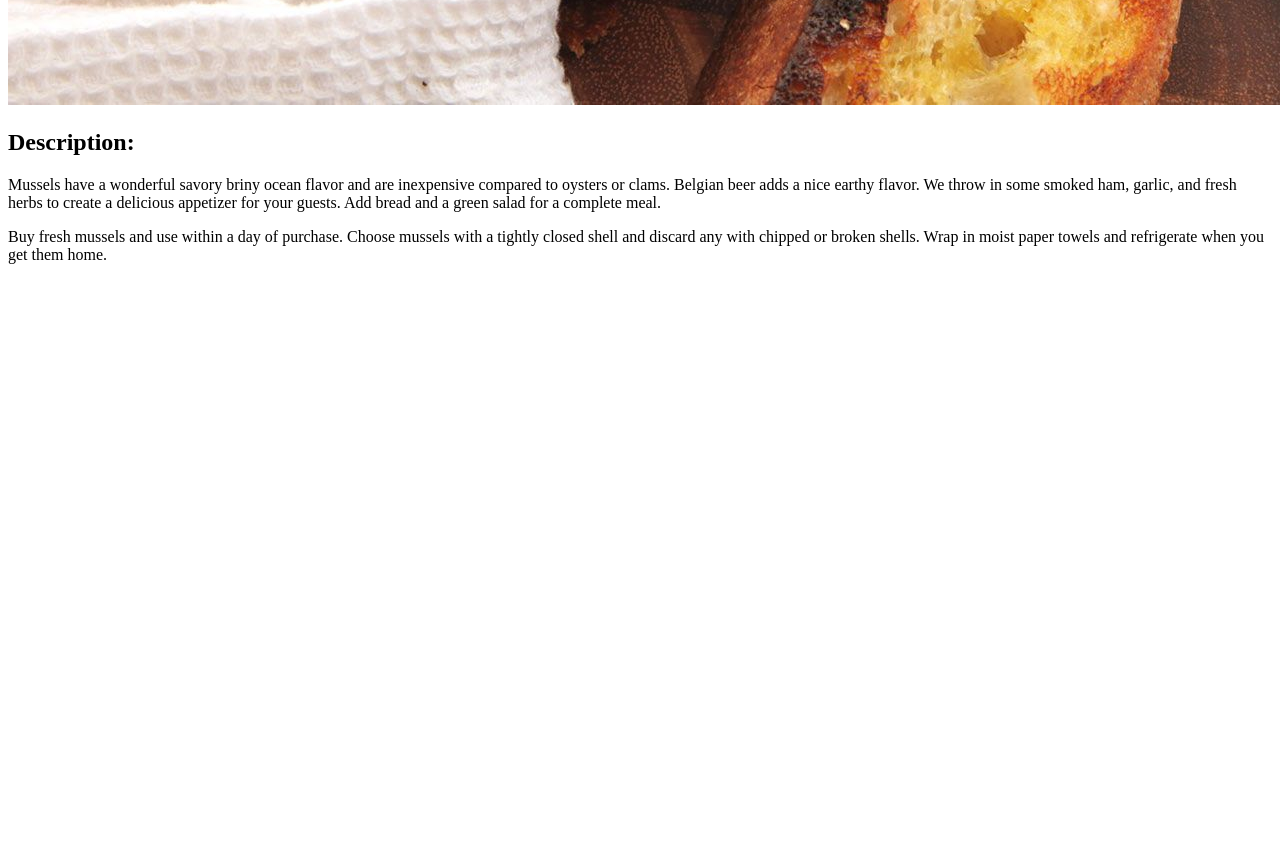
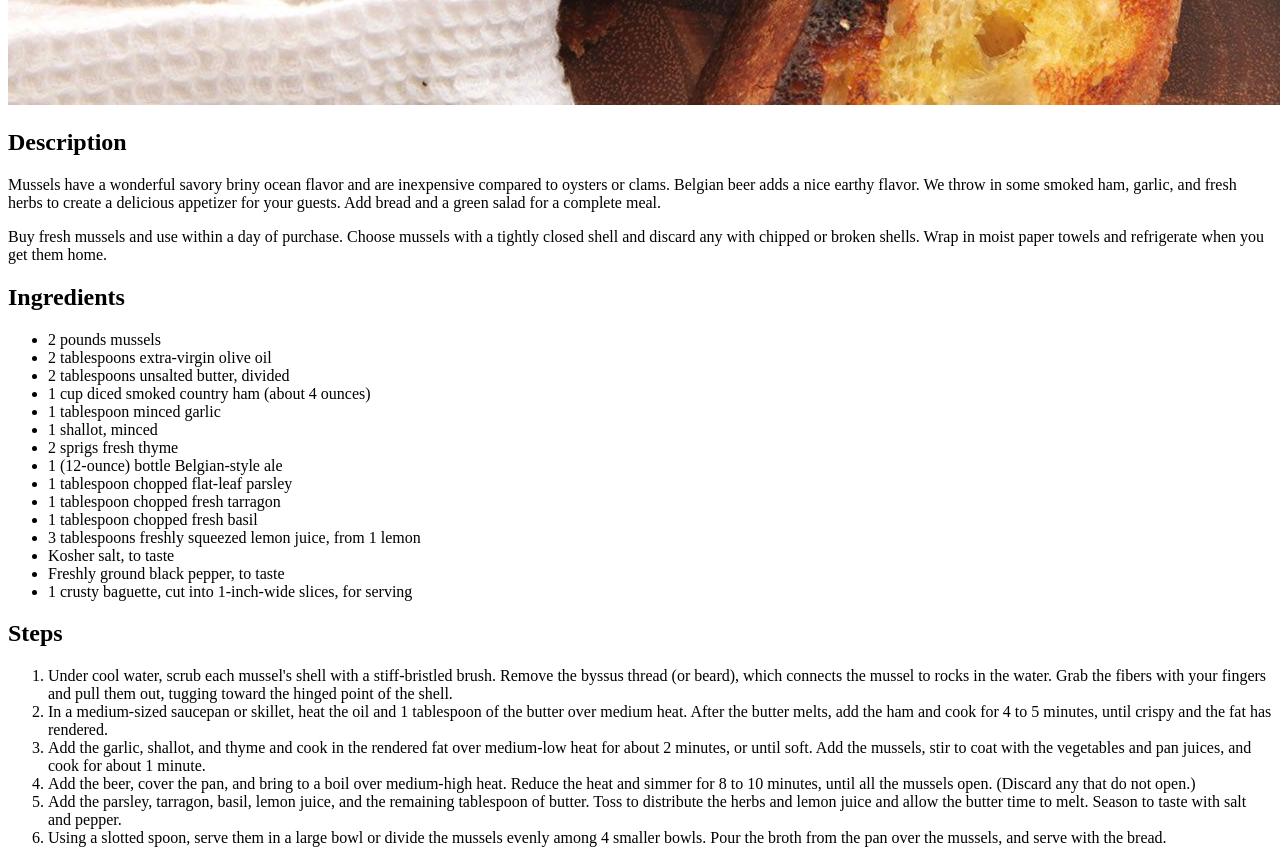
Before and after one commit to ajsarkis/odin-cooking, a plain HTML site: page recipes/belgianmussels.html in a window 1280 px wide. Shown: the part 1100-1963 px from the top of the page. Before the commit the page ends 1380 px from the top, so only its background shows below. Drawn offline with Linux system fonts and the light colour scheme.

Commit message:
Add ingredients and steps to prepare dish

```diff
--- a/recipes/belgianmussels.html
+++ b/recipes/belgianmussels.html
@@ -9,7 +9,7 @@
 <body>
     <h1>Belgian Mussels</h1>
     <img src="../img/mussels.jpg" alt="cooked mussels plated with bread and a belgian beer">
-    <h2>Description:</h2>
+    <h2>Description</h2>
     <p>Mussels have a wonderful savory briny ocean flavor and are inexpensive compared to oysters or clams.
         Belgian beer adds a nice earthy flavor. We throw in some smoked ham, garlic, and fresh herbs to create a delicious appetizer for your guests.
         Add bread and a green salad for a complete meal.
@@ -17,5 +17,39 @@
     <p>Buy fresh mussels and use within a day of purchase. Choose mussels with a tightly closed shell and discard any
         with chipped or broken shells. Wrap in moist paper towels and refrigerate when you get them home.
     </p>
+    <h2>Ingredients</h2>
+    <ul>
+        <li>2 pounds mussels</li>
+        <li>2 tablespoons extra-virgin olive oil</li>
+        <li>2 tablespoons unsalted butter, divided</li>
+        <li>1 cup diced smoked country ham (about 4 ounces)</li>
+        <li>1 tablespoon minced garlic</li>
+        <li>1 shallot, minced</li>
+        <li>2 sprigs fresh thyme</li>
+        <li>1 (12-ounce) bottle Belgian-style ale</li>
+        <li>1 tablespoon chopped flat-leaf parsley</li>
+        <li>1 tablespoon chopped fresh tarragon</li>
+        <li>1 tablespoon chopped fresh basil</li>
+        <li>3 tablespoons freshly squeezed lemon juice, from 1 lemon</li>
+        <li>Kosher salt, to taste</li>
+        <li>Freshly ground black pepper, to taste</li>
+        <li>1 crusty baguette, cut into 1-inch-wide slices, for serving</li>
+    </ul>
+    <h2>Steps</h2>
+    <ol>
+        <li>Under cool water, scrub each mussel's shell with a stiff-bristled brush. Remove the byssus thread (or beard),
+                which connects the mussel to rocks in the water. Grab the fibers with your fingers and pull them out, tugging
+                toward the hinged point of the shell.</li>
+        <li>In a medium-sized saucepan or skillet, heat the oil and 1 tablespoon of the butter over medium heat.
+                After the butter melts, add the ham and cook for 4 to 5 minutes, until crispy and the fat has rendered.</li>
+        <li>Add the garlic, shallot, and thyme and cook in the rendered fat over medium-low heat for about 2 minutes,
+                or until soft. Add the mussels, stir to coat with the vegetables and pan juices, and cook for about 1 minute.</li>
+        <li>Add the beer, cover the pan, and bring to a boil over medium-high heat. Reduce the heat and simmer for 8 to 10 minutes,
+                until all the mussels open. (Discard any that do not open.)</li>
+        <li>Add the parsley, tarragon, basil, lemon juice, and the remaining tablespoon of butter. Toss to distribute the herbs
+                and lemon juice and allow the butter time to melt. Season to taste with salt and pepper.</li>
+        <li>Using a slotted spoon, serve them in a large bowl or divide the mussels evenly among 4 smaller bowls. Pour the broth
+                from the pan over the mussels, and serve with the bread.</li>
+    </ol>
 </body>
 </html>
```
